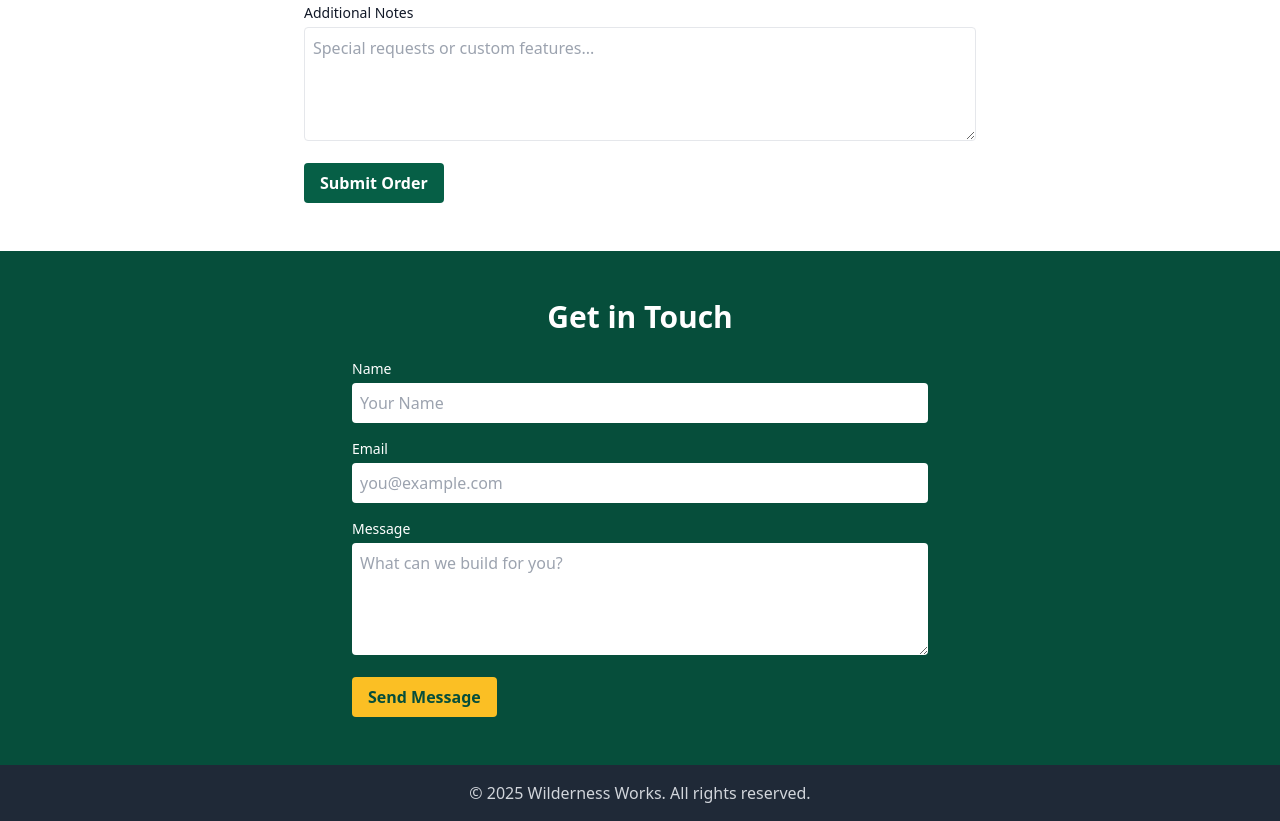
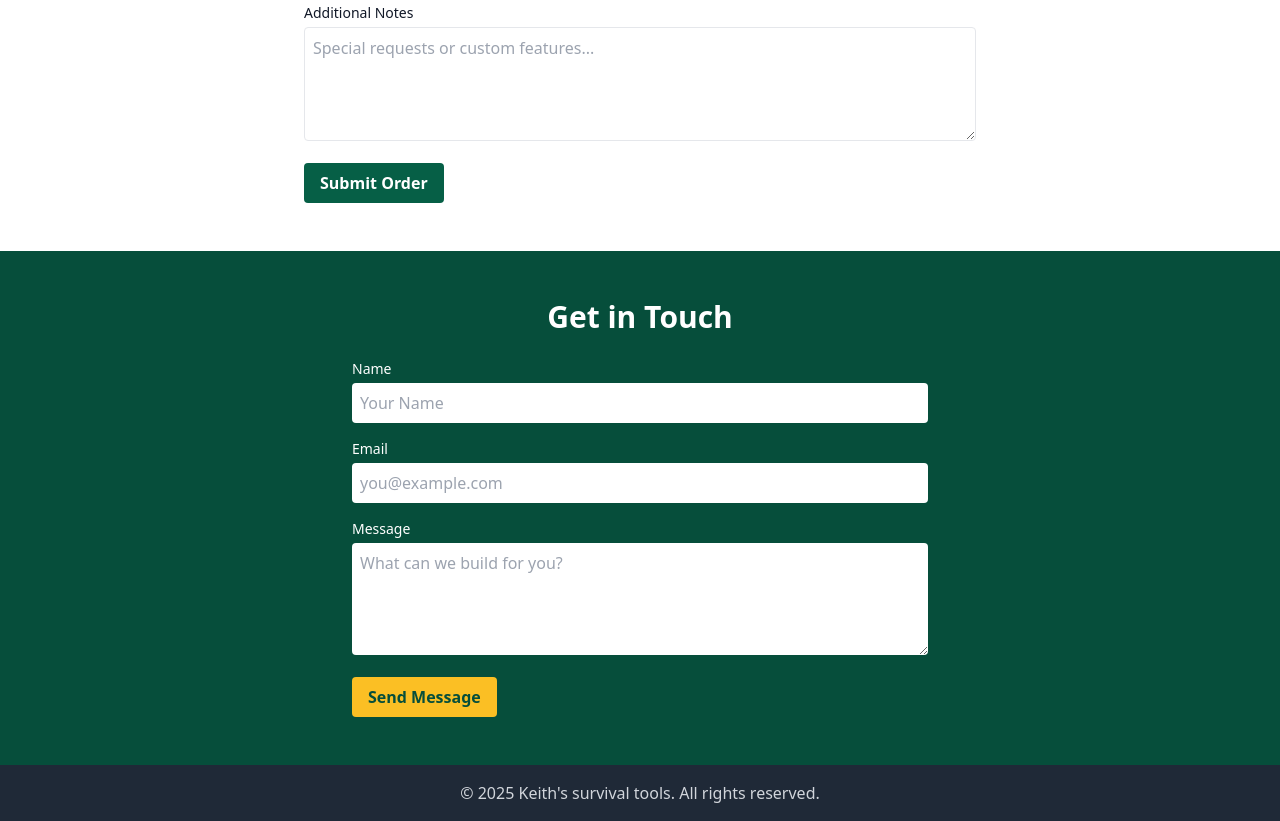
Before and after one commit to SirArthur2009/Keith-s-survival-tools, a plain HTML site: page index.html in a window 1280 px wide. Shown: the part 1567-2388 px from the top of the page. Drawn offline with nearby package versions, Linux system fonts and the light colour scheme.

Commit message:
Update index.html

```diff
--- a/index.html
+++ b/index.html
@@ -123,7 +123,7 @@
 
   <!-- Footer -->
   <footer class="bg-gray-800 text-gray-300 text-center p-4">
-    <p>&copy; 2025 Wilderness Works. All rights reserved.</p>
+    <p>&copy; 2025 Keith's survival tools. All rights reserved.</p>
   </footer>
 </body>
 
```
